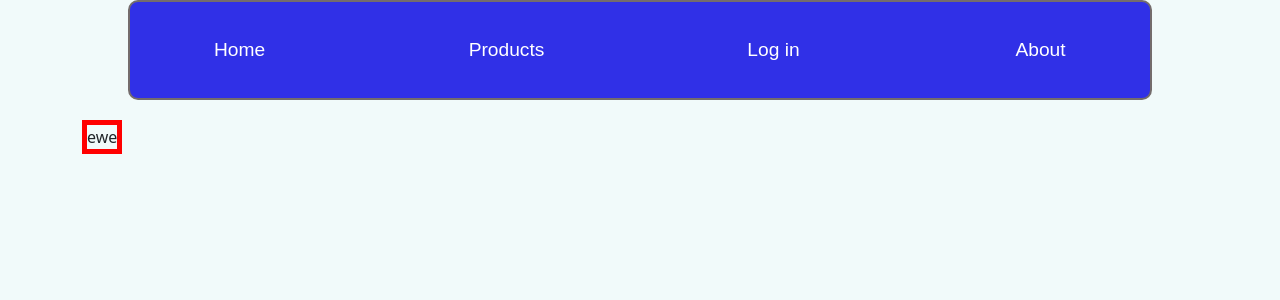
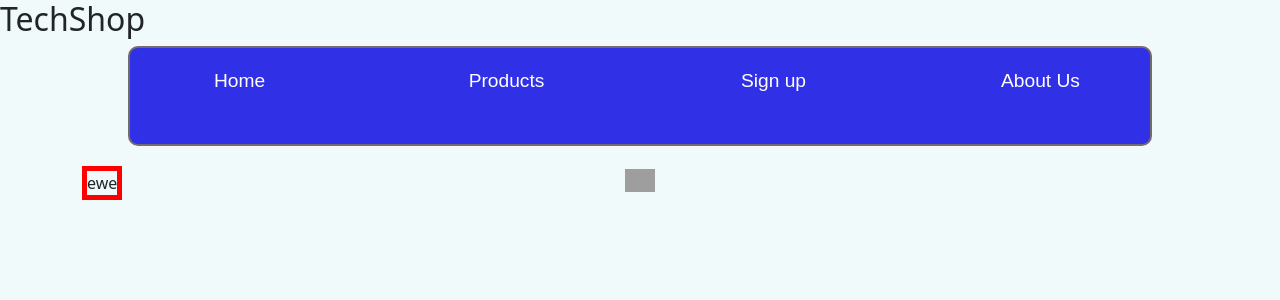
Before and after one commit to KevinLucasG/tech-shop, a React (Vite) app: page / in a window 1280 px wide. Shown: the top 300 px of the page. Built offline with nearby package versions, Linux system fonts and the light colour scheme; grey boxes are pictures that could not be loaded.

Commit message:
Changes to the navbar

```diff
--- a/src/Componentes/Navbar.jsx
+++ b/src/Componentes/Navbar.jsx
@@ -1,17 +1,31 @@
 import React from "react";
 import { Link } from "react-router-dom";
-import './navbar.css'
+import "./Navbar.css";
+import cart from "../assets/cart.png";
 
 const Navbar = () => {
   return (
-    <nav className="navbar">
-        <Link className="link" to='/'>Home</Link>
-        <Link className="link" to='/products'>Products</Link>
-        <Link className="link" to='/Login'>Log in</Link>
-        <Link className="link" to='/About'>About</Link>
-
-    </nav>
-  )
-}
+    <div>
+      <h2 className="title">TechShop</h2>
+      <nav className="navbar">
+        <Link className="link" to="/">
+          Home
+        </Link>
+        <Link className="link" to="/Products">
+          Products
+        </Link>
+        <Link className="link" to="/Login">
+          Sign up
+        </Link>
+        <Link className="link" to="/About">
+          About Us
+        </Link>
+        <Link className="link" to="/Cart">
+          <img src={cart} alt="Cart" className="cart-icon" width={"30px"} />
+        </Link>
+      </nav>
+    </div>
+  );
+};
 
 export default Navbar;
```
